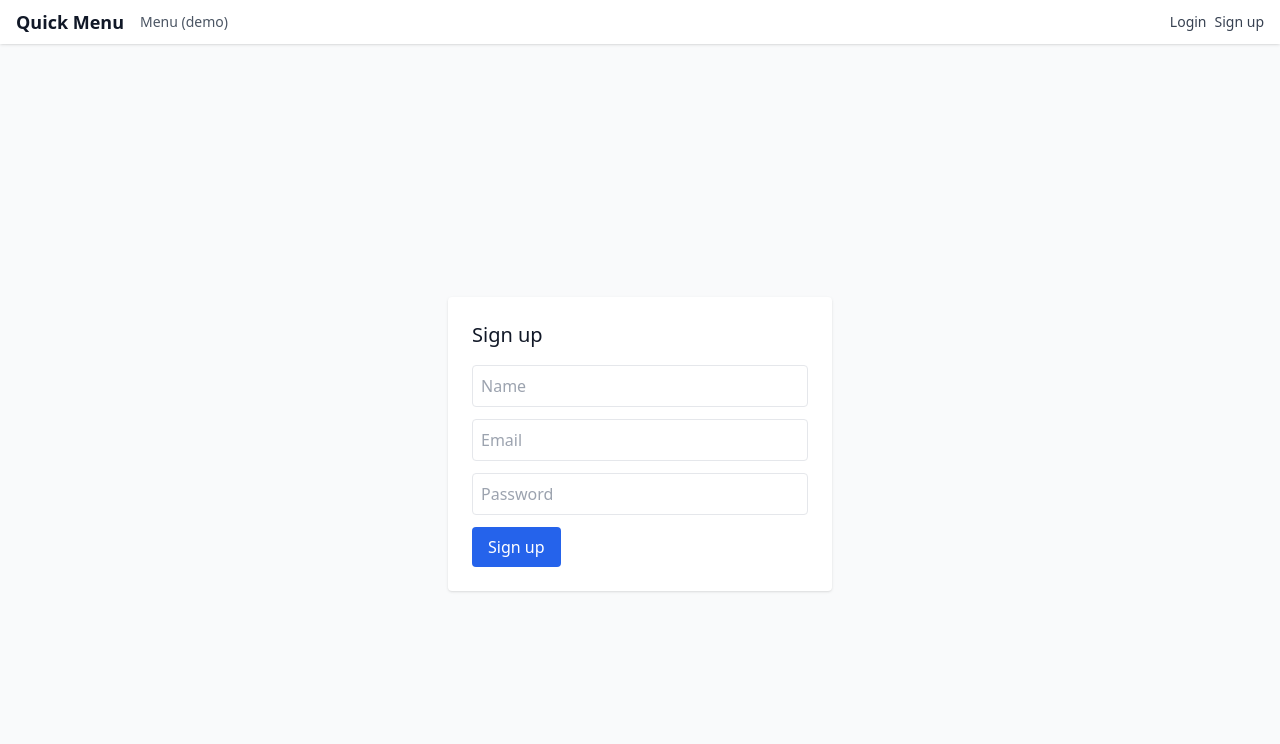
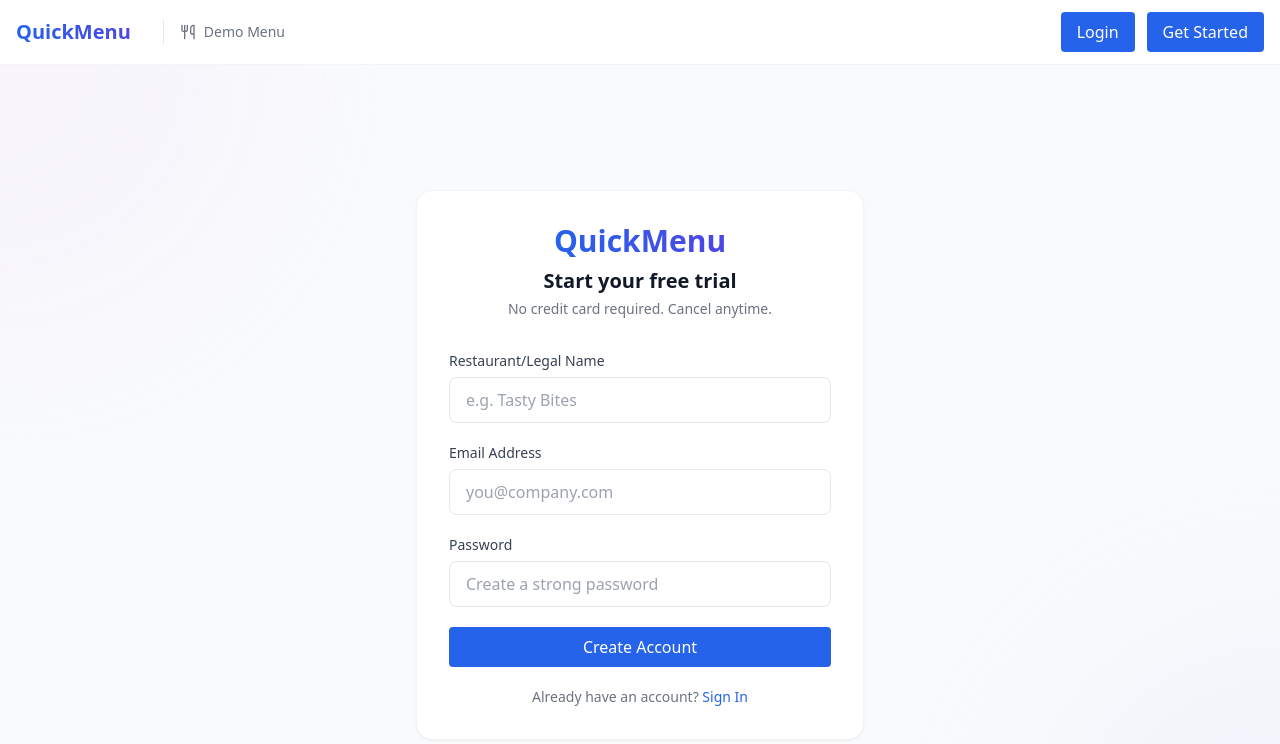
Before and after one commit to sohail24/Quick-Menu, a React (Vite) app in the folder frontend/: page /signup in a window 1280 px wide. Shown: the top 744 px of the page. Built offline with nearby package versions, Linux system fonts and the light colour scheme.

Commit message:
feat(add): updated ui in admin sidebarm navbar, login, signuo etc.

```diff
--- a/frontend/src/components/NavBar.tsx
+++ b/frontend/src/components/NavBar.tsx
@@ -2,6 +2,8 @@
 import React from 'react';
 import { Link, useNavigate } from 'react-router-dom';
 import { useAuthStore, useUIStore } from '../app/store';
+import { Menu, User, LogOut, LayoutDashboard, Utensils } from 'lucide-react';
+import Button from './ui/Button';
 
 export default function NavBar() {
   const token = useAuthStore((s) => s.token);
@@ -18,53 +20,60 @@ export default function NavBar() {
   const isAdmin = user?.role === 'ADMIN' || user?.role === 'ROLE_ADMIN' || user?.roles?.includes('ADMIN') || user?.roles?.includes('ROLE_ADMIN');
 
   return (
-    <nav className="bg-white shadow px-4 py-2 flex items-center justify-between sticky top-0 z-50">
+    <nav className="bg-white/90 backdrop-blur-md border-b border-gray-100 px-4 py-3 flex items-center justify-between sticky top-0 z-50">
       <div className="flex items-center gap-4">
         {isAdmin && (
           <button
             onClick={toggleSidebar}
-            className="md:hidden p-1 rounded hover:bg-gray-100"
+            className="md:hidden p-2 text-gray-600 hover:bg-gray-100 rounded-lg transition"
             aria-label="Toggle Sidebar"
           >
-            <svg className="w-6 h-6" fill="none" stroke="currentColor" viewBox="0 0 24 24">
-              <path strokeLinecap="round" strokeLinejoin="round" strokeWidth={2} d="M4 6h16M4 12h16M4 18h16" />
-            </svg>
+            <Menu className="w-6 h-6" />
           </button>
         )}
-        <Link to="/" className="font-bold text-lg">
-          Quick Menu
+        <Link to="/" className="font-bold text-xl bg-gradient-to-r from-blue-600 to-indigo-600 bg-clip-text text-transparent">
+          QuickMenu
         </Link>
-        <Link to="/menu/demo" className="text-sm text-gray-600">
-          Menu (demo)
+        <div className="hidden md:flex items-center gap-4 ml-4 border-l pl-4 h-6 border-gray-200">
+           <Link to="/menu/demo" className="text-sm font-medium text-gray-500 hover:text-blue-600 flex items-center gap-2 transition">
+             <Utensils className="w-4 h-4" /> Demo Menu
            </Link>
+
            {token && !isAdmin && (
-          <Link to="/staff" className="text-sm text-gray-600">
-            Staff
+            <Link to="/staff" className="text-sm font-medium text-gray-500 hover:text-blue-600 flex items-center gap-2 transition">
+              <LayoutDashboard className="w-4 h-4" /> Staff Board
             </Link>
            )}
+
            {token && isAdmin && (
-          <Link to="/admin" className="text-sm text-gray-600">
-            Admin Dashboard
+            <Link to="/admin" className="text-sm font-medium text-gray-500 hover:text-blue-600 flex items-center gap-2 transition">
+              <LayoutDashboard className="w-4 h-4" /> Dashboard
             </Link>
            )}
         </div>
+      </div>
+
       <div>
         {token ? (
-          <div className="flex items-center gap-3">
-            <span className="text-sm text-gray-700 hidden sm:inline">
-              Hi, {(user as any)?.name ?? (user as any)?.email ?? 'Staff'}
+          <div className="flex items-center gap-4">
+            <div className="flex items-center gap-2 text-sm text-gray-600 bg-gray-50 px-3 py-1.5 rounded-full border border-gray-100">
+              <User className="w-4 h-4" />
+              <span className="hidden sm:inline font-medium">
+                {(user as any)?.name ?? (user as any)?.email ?? 'Staff'}
               </span>
-            <button onClick={handleLogout} className="px-3 py-1 bg-red-600 text-white rounded text-sm">
-              Logout
-            </button>
+            </div>
+            <Button variant="danger" size="sm" onClick={handleLogout} className="flex items-center gap-2">
+              <LogOut className="w-4 h-4" />
+              <span className="hidden sm:inline">Logout</span>
+            </Button>
           </div>
         ) : (
-          <div className="flex gap-2">
-            <Link to="/login" className="text-sm text-gray-700">
-              Login
+          <div className="flex gap-3">
+            <Link to="/login">
+               <Button variant="ghost" size="sm">Login</Button>
             </Link>
-            <Link to="/signup" className="text-sm text-gray-700">
-              Sign up
+            <Link to="/signup">
+               <Button size="sm">Get Started</Button>
             </Link>
           </div>
         )}
--- /dev/null
+++ b/frontend/src/components/ui/Card.tsx
@@ -0,0 +1,13 @@
+import React from 'react';
+
+interface CardProps extends React.HTMLAttributes<HTMLDivElement> {
+  children: React.ReactNode;
+}
+
+export default function Card({ children, className = '', ...props }: CardProps) {
+  return (
+    <div className={`bg-white rounded-2xl shadow-sm border border-gray-100 ${className}`} {...props}>
+      {children}
+    </div>
+  );
+}
--- /dev/null
+++ b/frontend/src/components/ui/Input.tsx
@@ -0,0 +1,31 @@
+import React from 'react';
+
+interface InputProps extends React.InputHTMLAttributes<HTMLInputElement> {
+  label?: string;
+  error?: string;
+}
+
+export default function Input({ label, error, className = '', ...props }: InputProps) {
+  return (
+    <div className="w-full">
+      {label && (
+        <label className="block text-sm font-medium text-gray-700 mb-1.5">
+          {label}
+        </label>
+      )}
+      <input
+        className={`
+          w-full px-4 py-2.5 rounded-lg border bg-white
+          text-gray-900 placeholder:text-gray-400
+          transition-all duration-200
+          focus:outline-none focus:ring-2 focus:ring-blue-100 focus:border-blue-400
+          disabled:bg-gray-50 disabled:text-gray-500
+          ${error ? 'border-red-300 focus:border-red-500 focus:ring-red-100' : 'border-gray-200'}
+          ${className}
+        `}
+        {...props}
+      />
+      {error && <p className="mt-1 text-sm text-red-500">{error}</p>}
+    </div>
+  );
+}
--- a/frontend/src/pages/Auth/Login.tsx
+++ b/frontend/src/pages/Auth/Login.tsx
@@ -1,18 +1,22 @@
 // src/pages/Auth/Login.tsx
 import React, { useState } from 'react';
-import { useNavigate } from 'react-router-dom';
+import { useNavigate, Link } from 'react-router-dom';
 import api from '../../lib/api';
 import { useAuthStore } from '../../app/store';
 import Button from '../../components/ui/Button';
+import Input from '../../components/ui/Input';
+import Card from '../../components/ui/Card';
 
 export default function Login() {
   const [email, setEmail] = useState('');
   const [password, setPassword] = useState('');
+  const [loading, setLoading] = useState(false);
   const setToken = useAuthStore((s) => s.setToken);
   const navigate = useNavigate();
 
   async function submit(e: React.FormEvent) {
     e.preventDefault();
+    setLoading(true);
     try {
       const res = await api.post('/api/auth/login', { email, password });
       const token = res.data.token;
@@ -22,28 +26,56 @@ export default function Login() {
     } catch (err: any) {
       console.error(err);
       alert(err?.response?.data?.message || 'Login failed');
+    } finally {
+      setLoading(false);
     }
   }
 
   return (
-    <div className="min-h-screen flex items-center justify-center">
-      <form onSubmit={submit} className="w-full max-w-sm bg-white p-6 rounded shadow">
-        <h1 className="text-xl mb-4">Login</h1>
-        <input
+    <div className="min-h-screen flex items-center justify-center p-4 bg-gray-50 relative overflow-hidden">
+      {/* Background patterns */}
+      <div className="absolute top-0 right-0 w-[500px] h-[500px] bg-blue-100/50 rounded-full blur-3xl opacity-50 -translate-y-1/2 translate-x-1/2"></div>
+      <div className="absolute bottom-0 left-0 w-[500px] h-[500px] bg-indigo-100/50 rounded-full blur-3xl opacity-50 translate-y-1/2 -translate-x-1/2"></div>
+
+      <Card className="w-full max-w-md p-8 relative z-10">
+        <div className="text-center mb-8">
+          <Link to="/" className="text-3xl font-bold bg-gradient-to-r from-blue-600 to-indigo-600 bg-clip-text text-transparent inline-block mb-2">
+            QuickMenu
+          </Link>
+          <h2 className="text-xl font-semibold text-gray-900">Welcome back</h2>
+          <p className="text-sm text-gray-500 mt-1">Enter your details to access your dashboard</p>
+        </div>
+
+        <form onSubmit={submit} className="space-y-5">
+          <Input
+            label="Email Address"
+            type="email"
             value={email}
             onChange={(e) => setEmail(e.target.value)}
-          placeholder="Email"
-          className="w-full mb-3 p-2 border rounded"
+            placeholder="you@company.com"
+            required
           />
-        <input
+          <Input
+            label="Password"
+            type="password"
             value={password}
             onChange={(e) => setPassword(e.target.value)}
-          type="password"
-          placeholder="Password"
-          className="w-full mb-3 p-2 border rounded"
+            placeholder="••••••••"
+            required
           />
-        <Button>Login</Button>
+
+          <Button className="w-full" disabled={loading}>
+            {loading ? 'Signing in...' : 'Sign In'}
+          </Button>
+
+          <div className="text-center text-sm text-gray-500 mt-4">
+            Don't have an account?{' '}
+            <Link to="/signup" className="text-blue-600 font-medium hover:underline">
+              Start Free Trial
+            </Link>
+          </div>
         </form>
+      </Card>
     </div>
   );
 }
--- a/frontend/src/pages/Auth/Signup.tsx
+++ b/frontend/src/pages/Auth/Signup.tsx
@@ -1,19 +1,23 @@
 // src/pages/Auth/Signup.tsx
 import React, { useState } from 'react';
+import { useNavigate, Link } from 'react-router-dom';
 import api from '../../lib/api';
 import { useAuthStore } from '../../app/store';
-import { useNavigate } from 'react-router-dom';
 import Button from '../../components/ui/Button';
+import Input from '../../components/ui/Input';
+import Card from '../../components/ui/Card';
 
 export default function Signup() {
   const [name, setName] = useState('');
   const [email, setEmail] = useState('');
   const [password, setPassword] = useState('');
+  const [loading, setLoading] = useState(false);
   const setToken = useAuthStore((s) => s.setToken);
   const navigate = useNavigate();
 
   async function submit(e: React.FormEvent) {
     e.preventDefault();
+    setLoading(true);
     try {
       const res = await api.post('/api/auth/signup', { name, email, password });
       const token = res.data.token;
@@ -23,34 +27,63 @@ export default function Signup() {
     } catch (err: any) {
       console.error(err);
       alert(err?.response?.data?.message || 'Signup failed');
+    } finally {
+      setLoading(false);
     }
   }
 
   return (
-    <div className="min-h-screen flex items-center justify-center">
-      <form onSubmit={submit} className="w-full max-w-sm bg-white p-6 rounded shadow">
-        <h1 className="text-xl mb-4">Sign up</h1>
-        <input
+    <div className="min-h-screen flex items-center justify-center p-4 bg-gray-50 relative overflow-hidden">
+      {/* Background patterns */}
+      <div className="absolute top-0 left-0 w-[500px] h-[500px] bg-purple-100/50 rounded-full blur-3xl opacity-50 -translate-y-1/2 -translate-x-1/2"></div>
+      <div className="absolute bottom-0 right-0 w-[500px] h-[500px] bg-blue-100/50 rounded-full blur-3xl opacity-50 translate-y-1/2 translate-x-1/2"></div>
+
+      <Card className="w-full max-w-md p-8 relative z-10">
+        <div className="text-center mb-8">
+          <Link to="/" className="text-3xl font-bold bg-gradient-to-r from-blue-600 to-indigo-600 bg-clip-text text-transparent inline-block mb-2">
+            QuickMenu
+          </Link>
+          <h2 className="text-xl font-semibold text-gray-900">Start your free trial</h2>
+          <p className="text-sm text-gray-500 mt-1">No credit card required. Cancel anytime.</p>
+        </div>
+
+        <form onSubmit={submit} className="space-y-5">
+           <Input
+            label="Restaurant/Legal Name"
             value={name}
             onChange={(e) => setName(e.target.value)}
-          placeholder="Name"
-          className="w-full mb-3 p-2 border rounded"
+            placeholder="e.g. Tasty Bites"
+            required
           />
-        <input
+          <Input
+            label="Email Address"
+            type="email"
             value={email}
             onChange={(e) => setEmail(e.target.value)}
-          placeholder="Email"
-          className="w-full mb-3 p-2 border rounded"
+            placeholder="you@company.com"
+            required
           />
-        <input
+          <Input
+            label="Password"
+            type="password"
             value={password}
             onChange={(e) => setPassword(e.target.value)}
-          type="password"
-          placeholder="Password"
-          className="w-full mb-3 p-2 border rounded"
+            placeholder="Create a strong password"
+            required
           />
-        <Button>Sign up</Button>
+
+          <Button className="w-full" disabled={loading}>
+            {loading ? 'Creating Account...' : 'Create Account'}
+          </Button>
+
+          <div className="text-center text-sm text-gray-500 mt-4">
+            Already have an account?{' '}
+            <Link to="/login" className="text-blue-600 font-medium hover:underline">
+              Sign In
+            </Link>
+          </div>
         </form>
+      </Card>
     </div>
   );
 }
```
Also changed, not shown: frontend/src/components/AdminSidebar.tsx (+69 -59 lines). Lines whose indentation alone changed are shown as unchanged.
